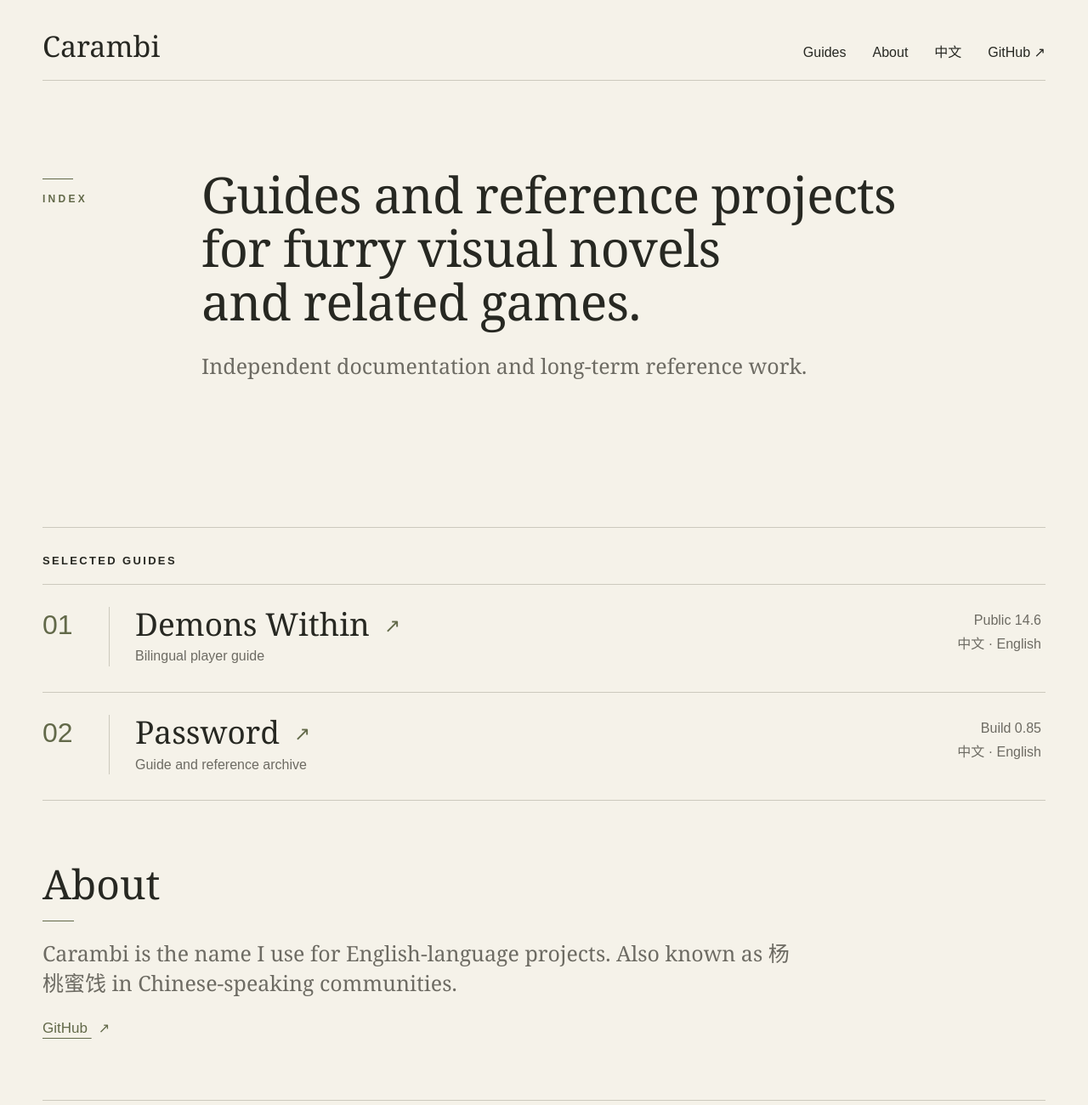
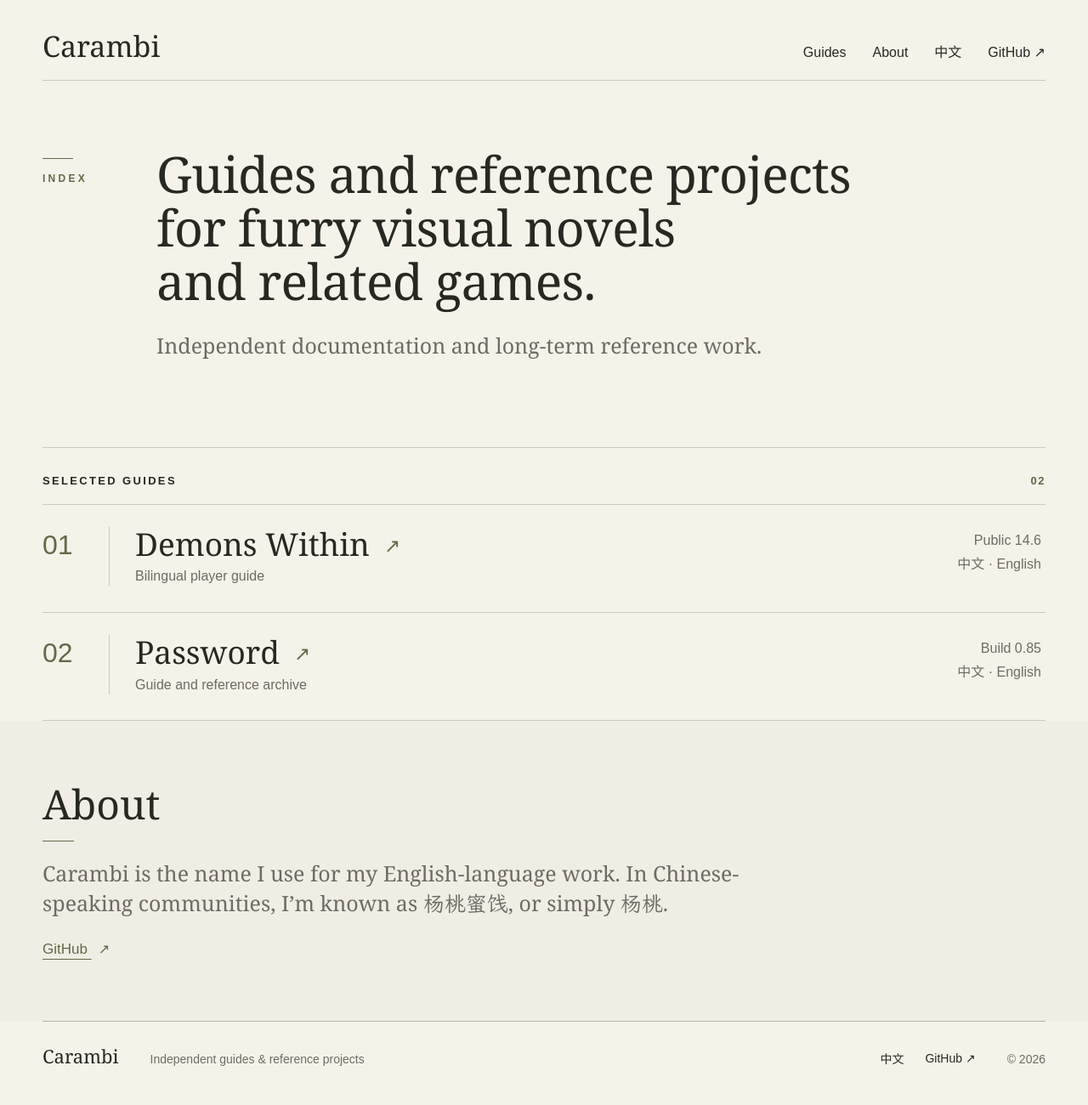
Before and after one commit to yangtaomijian/carambi-site, an Astro site: page / in a window 1280 px wide. Shown: the top 1300 px of the page at 85% size. Built offline with nearby package versions, Linux system fonts and the light colour scheme; Astro itself is replaced by a stand-in of ours; a web font is replaced by a local one.

Commit message:
Refine Carambi homepage visual rhythm

```diff
--- a/src/pages/index.astro
+++ b/src/pages/index.astro
@@ -21,6 +21,8 @@ const guides = [
     href: 'https://yangtaomijian.github.io/password-fvn-guide/en/',
   },
 ] as const;
+
+const guideCount = String(guides.length).padStart(2, '0');
 ---
 
 <!doctype html>
@@ -56,7 +58,10 @@ const guides = [
         </section>
 
         <section class="guides-section" id="guides" aria-labelledby="guides-title">
-          <h2 class="section-label" id="guides-title">SELECTED GUIDES</h2>
+          <div class="guide-heading">
+            <h2 class="section-label" id="guides-title">SELECTED GUIDES</h2>
+            <span class="guide-count" aria-hidden="true">{guideCount}</span>
+          </div>
           <div class="guide-list">
             {guides.map((guide) => (
               <a class="guide-row" href={guide.href}>
@@ -76,7 +81,7 @@ const guides = [
 
         <section class="about-section" id="about" aria-labelledby="about-title">
           <h2 id="about-title">About</h2>
-          <p>Carambi is the name I use for English-language projects. Also known as <span class="zh-inline" lang="zh-CN">杨桃蜜饯</span> in Chinese-speaking communities.</p>
+          <p>Carambi is the name I use for my English-language work. In Chinese-speaking communities, I’m known as <span class="editorial-zh-inline" lang="zh-CN">杨桃蜜饯</span>, or simply <span class="editorial-zh-inline" lang="zh-CN">杨桃</span>.</p>
           <a class="about-link" href={githubUrl}>GitHub <span class="external-arrow" aria-hidden="true">↗</span></a>
         </section>
       </main>
--- a/src/styles/home.css
+++ b/src/styles/home.css
@@ -28,6 +28,8 @@ a { color: inherit; }
 a:focus-visible { outline: 2px solid var(--olive); outline-offset: 5px; }
 
 .zh-inline { font-family: var(--chinese); }
+.editorial-zh-inline { font-family: 'Carambi WenKai Subset', 'Songti SC', 'STSong', 'Noto Serif CJK SC', serif; }
+.editorial-latin-inline { font-family: 'Newsreader Variable', Georgia, serif; font-optical-sizing: auto; font-style: normal; }
 
 .page-shell {
   width: min(calc(100% - 80px), var(--content-width));
@@ -75,10 +77,10 @@ a:focus-visible { outline: 2px solid var(--olive); outline-offset: 5px; }
 
 .hero {
   display: grid;
-  grid-template-columns: 138px minmax(0, 1fr);
-  column-gap: 49px;
-  min-height: 526px;
-  padding: 102px 0 82px;
+  grid-template-columns: 101px minmax(0, 1fr);
+  column-gap: 33px;
+  min-height: 432px;
+  padding: 78px 0 64px;
   border-bottom: 1px solid var(--rule);
 }
 
@@ -129,11 +131,28 @@ a:focus-visible { outline: 2px solid var(--olive); outline-offset: 5px; }
 
 .guides-section { padding-top: 31px; }
 
+.guide-heading {
+  display: flex;
+  align-items: baseline;
+  justify-content: space-between;
+  gap: 20px;
+  margin-bottom: 19px;
+}
+
 .section-label {
-  margin: 0 0 19px;
+  margin: 0;
   font-size: 13px;
   font-weight: 600;
   letter-spacing: .18em;
+  line-height: 1.2;
+}
+
+.guide-count {
+  color: var(--olive);
+  font-family: var(--interface);
+  font-size: 13px;
+  font-weight: 600;
+  letter-spacing: .12em;
   line-height: 1.2;
 }
 
@@ -206,7 +225,11 @@ a:focus-visible { outline: 2px solid var(--olive); outline-offset: 5px; }
   text-align: right;
 }
 
-.about-section { padding: 72px 0 74px; }
+.about-section {
+  margin-inline: calc(50% - 50vw);
+  padding: 72px calc(50vw - 50%) 74px;
+  background: rgb(98 105 73 / 3%);
+}
 
 .about-section h2 {
   margin: 0;
@@ -248,8 +271,8 @@ a:focus-visible { outline: 2px solid var(--olive); outline-offset: 5px; }
   grid-template-columns: auto minmax(0, 1fr) auto auto;
   align-items: baseline;
   gap: 22px 37px;
-  padding: 22px 0 38px;
-  border-top: 1px solid var(--rule);
+  padding: 25px 0 38px;
+  border-top: 1px solid rgb(98 105 73 / 45%);
   font-size: 14px;
   line-height: 1.4;
 }
@@ -282,7 +305,7 @@ a:focus-visible { outline: 2px solid var(--olive); outline-offset: 5px; }
   .hero h1 span { display: inline; }
   .hero p { margin-top: 22px; font-size: 20px; line-height: 1.35; }
   .guides-section { padding-top: 25px; }
-  .section-label { margin-bottom: 14px; }
+  .guide-heading { margin-bottom: 14px; }
   .guide-row { grid-template-columns: 42px minmax(0, 1fr); padding: 22px 0; }
   .guide-number { font-size: 22px; }
   .guide-main { padding: 0; border-left: 0; }
@@ -290,7 +313,7 @@ a:focus-visible { outline: 2px solid var(--olive); outline-offset: 5px; }
   .guide-description { margin-top: 5px; }
   .guide-meta { display: flex; flex-wrap: wrap; grid-column: 2; column-gap: .35em; row-gap: 2px; padding-top: 8px; text-align: left; }
   .guide-meta > span + span::before { content: '· '; }
-  .about-section { padding: 52px 0 56px; }
+  .about-section { padding-top: 52px; padding-bottom: 56px; }
   .about-section h2 { font-size: 38px; }
   .about-section h2::after { margin-top: 12px; }
   .about-section p { margin-top: 15px; font-size: 20px; line-height: 1.44; }
@@ -327,6 +350,7 @@ html[lang='zh-CN'] .guide-title {
   font-optical-sizing: auto;
 }
 
+html[lang='zh-CN'] .index-marker { letter-spacing: .08em; }
 html[lang='zh-CN'] .hero h1 { font-size: clamp(3.2rem, 4.55vw, 4.125rem); line-height: 1.28; letter-spacing: 0; }
 html[lang='zh-CN'] .hero p { font-size: 24px; line-height: 1.5; }
 html[lang='zh-CN'] .guide-description { font-family: var(--editorial); font-size: 18px; line-height: 1.5; }
```
Also changed, not shown: src/pages/zh/index.astro (+9 -4 lines), public/fonts/LXGWWenKai-Regular-subset.woff2.
